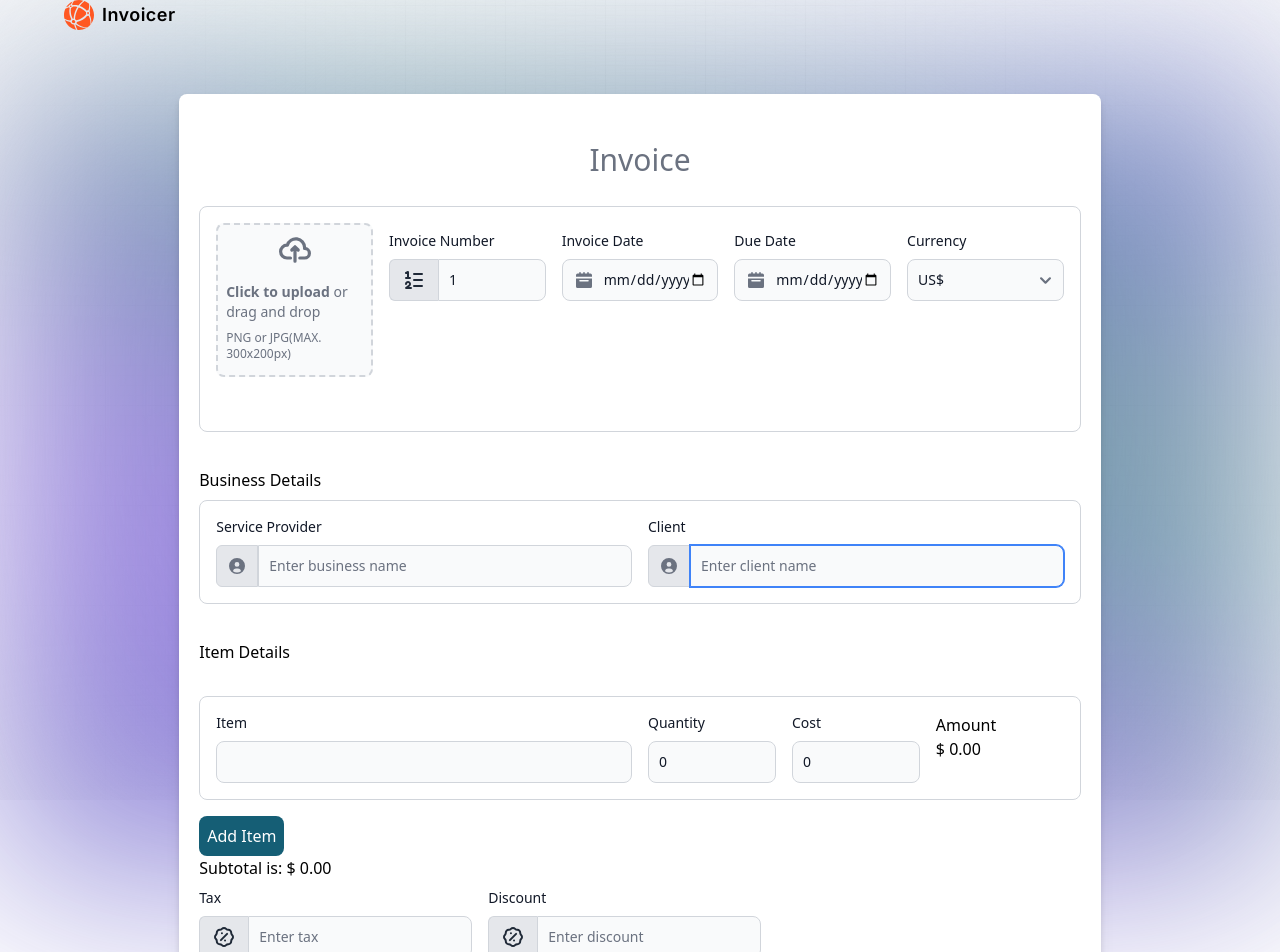
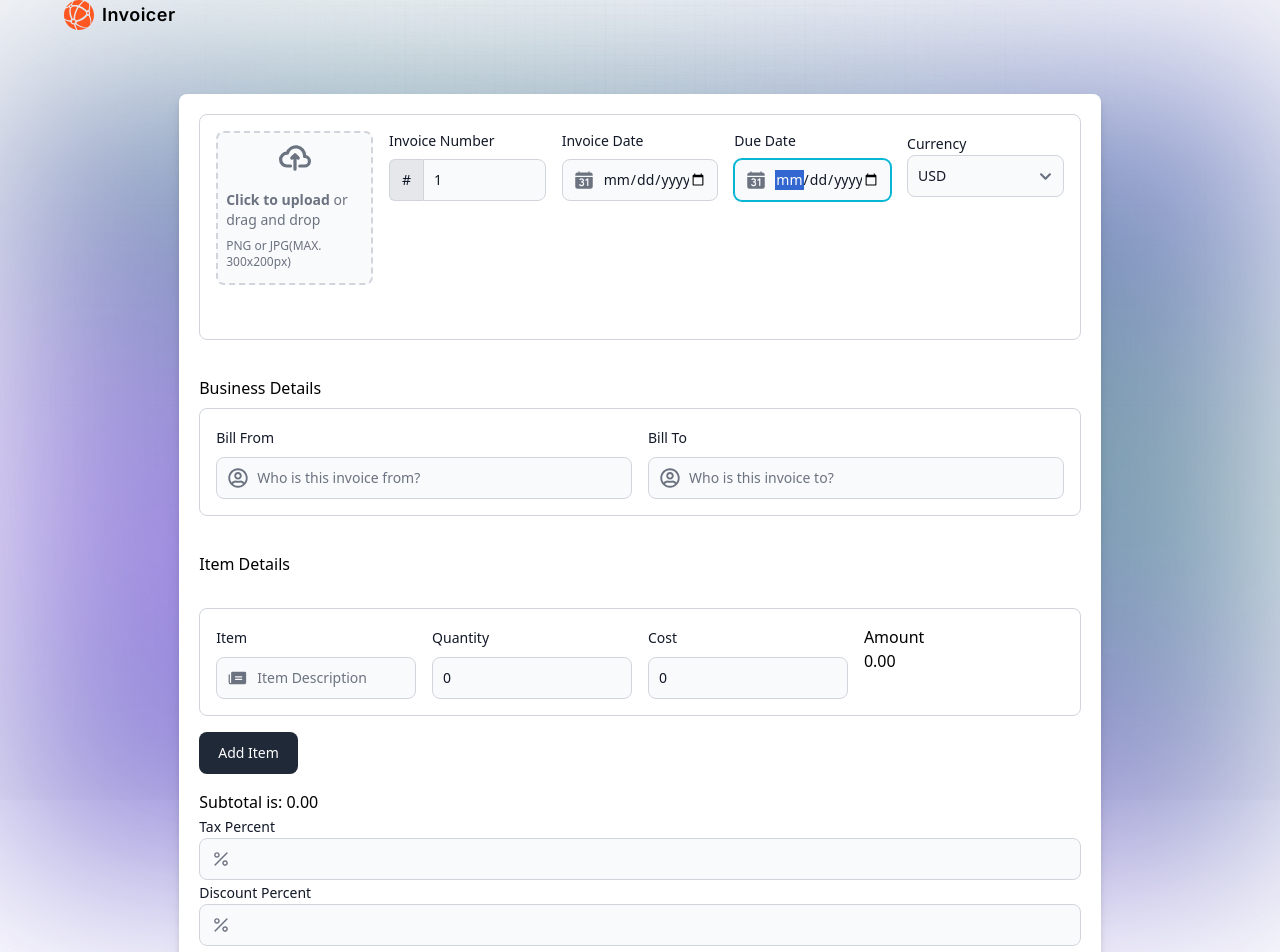
Before and after one commit to emmanuelkumah/invoicer, a Next.js app: page /dashboard in a window 1280 px wide. Shown: the top 952 px of the page. Built offline with nearby package versions, Linux system fonts and the light colour scheme.

Commit message:
Feat: Change components to flowbite-react

```diff
--- a/components/Form.tsx
+++ b/components/Form.tsx
@@ -1,43 +1,43 @@
 "use client";
-import { v4 as uuidv4 } from "uuid";
 
 import DisplayLogo from "./DisplayLogo";
-import InvoiceClient from "./FormFields/InvoiceClient";
-import InvoiceCurrency from "./FormFields/InvoiceCurrency";
-import InvoiceDate from "./FormFields/InvoiceDate";
-import InvoiceDueDate from "./FormFields/InvoiceDueDate";
-import InvoiceItem from "./FormFields/InvoiceItem";
-import InvoiceNumber from "./FormFields/InvoiceNumber";
-import InvoiceProvider from "./FormFields/InvoiceProvider";
+//import InvoiceItem from "./FormFields/InvoiceItem";
 import InvoiceTotal from "./FormFields/InvoiceTotal";
-import { Button, Modal } from "flowbite-react";
+import { Invoice, Item } from "@Interface";
+import { Button, Label, Select, TextInput } from "flowbite-react";
+import { IoCalendarNumber } from "react-icons/io5";
+import { FaRegUserCircle } from "react-icons/fa";
+import { PiNewspaperFill } from "react-icons/pi";
+import { AiOutlinePercentage } from "react-icons/ai";
 
 import { useState } from "react";
 import InvoiceModal from "./InvoiceModal";
 
-interface InvoiceItem {
-  description: string;
-  quantity: number;
-  cost: number;
-}
+const Form = () => {
+  const [invoiceDetails, setInvoiceDetails] = useState<Invoice>({
+    number: "1",
+    date: "",
+    dueDate: "",
+    billFrom: "",
+    billTo: "",
+    currency: "",
+    tax: "",
+    discount: "",
+    invoiceItem: [
+      {
+        description: "",
+        quantity: 0,
+        cost: 0,
+      },
+    ],
+  });
 
-const Form = () => {
-  const [invNumber, setInvNumber] = useState(1);
-  const [invDate, setInvDate] = useState("");
-  const [dueDate, setDueDate] = useState("");
-  const [invoiceName, setInvoiceName] = useState<string>("");
-  const [selectedCurrency, setSelectedCurrency] = useState("$");
+  console.log(invoiceDetails);
+
   const [tax, setTax] = useState<string>("");
   const [discount, setDiscount] = useState<string>("");
   const [selectedImage, setSelectedImage] = useState<File | null>(null);
-  const [businessDetails, setBusinessDetails] = useState({
-    serviceProvider: "",
-    client: "",
-  });
 
-  const [invItems, setInvItems] = useState<InvoiceItem[]>([
-    { description: "", quantity: 0, cost: 0 },
-  ]);
   const [isHovered, setIsHovered] = useState(false);
   const [openModal, setOpenModal] = useState<boolean>(false);
 
@@ -45,10 +45,18 @@ const Form = () => {
     setSelectedImage(file);
   };
 
-  let submittedInvoiceDetails;
-
-  const handleAddNewInvoiceItem = () => {
-    setInvItems([...invItems, { description: "", quantity: 0, cost: 0 }]);
+  const addNewInvoiceItem = () => {
+    setInvoiceDetails({
+      ...invoiceDetails,
+      invoiceItem: [
+        ...invoiceDetails.invoiceItem,
+        {
+          description: "",
+          quantity: 0,
+          cost: 0,
+        },
+      ],
+    });
   };
 
   const handleDeleteInvoiceItem = (index: number) => {
@@ -61,22 +69,22 @@ const Form = () => {
     index: number
   ) => {
     const { name, value } = event.target;
+    const newInvoiceItem = [...invoiceDetails.invoiceItem];
 
-    setInvItems((prevItems) => {
-      const newItems = [...prevItems];
-      newItems[index] = {
-        ...newItems[index],
+    const updatedItem = {
+      ...newInvoiceItem[index],
       [name]: name === "quantity" || name === "cost" ? Number(value) : value,
     };
-      return newItems;
-    });
+
+    newInvoiceItem[index] = updatedItem;
+    setInvoiceDetails({ ...invoiceDetails, invoiceItem: newInvoiceItem });
   };
 
   const calculateAmount = (invQuantity: number, invCost: number) => {
     return (invQuantity * invCost).toFixed(2);
   };
 
-  const subTotal = invItems.reduce((total, currItem) => {
+  const subTotal = invoiceDetails.invoiceItem.reduce((total, currItem) => {
     return total + currItem.cost * currItem.quantity;
   }, 0);
 
@@ -85,34 +93,23 @@ const Form = () => {
   const salesTaxAmount = (Number(tax) / 100) * subTotal;
   const totalAmountDue = totalAfterDiscount + salesTaxAmount;
 
-  const handleInvoiceSubmission = (e: React.FormEvent<HTMLFormElement>) => {
-    e.preventDefault();
-    submittedInvoiceDetails = {
-      invDate: invDate,
-      invNumber: invNumber,
-      invItems: invItems,
-      businessDetails: businessDetails,
-    };
-    setOpenModal(true);
-  };
+  // const handleInvoiceSubmission = (e: React.FormEvent<HTMLFormElement>) => {
+  //   e.preventDefault();
+  //   submittedInvoiceDetails = {
+  //     invDate: invDate,
+  //     invNumber: invNumber,
+  //     invItems: invItems,
+  //     businessDetails: businessDetails,
+  //   };
+  //   setOpenModal(true);
+  // };
 
   return (
     <>
       <form
         className="bg-white p-5 w-full rounded-lg drop-shadow-lg sm:w-[80%]"
-        onSubmit={(event) => handleInvoiceSubmission(event)}
+        // onSubmit={(event) => handleInvoiceSubmission(event)}
       >
-        <div className="grid place-items-center my-5">
-          <input
-            className="text-3xl border-0 text-center focus:outline-0"
-            type="text"
-            name=""
-            id=""
-            placeholder="Invoice"
-            value={invoiceName}
-            onChange={(e) => setInvoiceName(e.target.value)}
-          />
-        </div>
         <section className="grid grid-cols-1 border-3 gap-4 border border-gray-300 rounded-lg p-4 sm:grid-cols-5">
           {selectedImage ? (
             <div
@@ -150,97 +147,193 @@ const Form = () => {
           ) : (
             <DisplayLogo uploadCompanyLogo={uploadCompanyLogo} />
           )}
-          <InvoiceNumber invNumber={invNumber} setInvNumber={setInvNumber} />
+          <div>
+            <Label
+              htmlFor="number"
+              value="Invoice Number"
+              className="block mb-2 text-sm font-medium text-gray-900 dark:text-white"
+            />
 
-          <InvoiceDate invDate={invDate} setInvDate={setInvDate} />
-          <InvoiceDueDate dueDate={dueDate} setDueDate={setDueDate} />
-          <InvoiceCurrency
-            selectedCurrency={selectedCurrency}
-            setSelectedCurrency={setSelectedCurrency}
+            <TextInput
+              placeholder="invoice"
+              type="number"
+              autoFocus
+              min="1"
+              step="1"
+              id="number"
+              addon="#"
+              value={invoiceDetails.number}
+              onChange={(e: React.ChangeEvent<HTMLInputElement>) =>
+                setInvoiceDetails({ ...invoiceDetails, number: e.target.value })
+              }
             />
+          </div>
+
+          <div>
+            <Label
+              htmlFor="date"
+              value="Invoice Date"
+              className="block mb-2 text-sm font-medium text-gray-900 dark:text-white"
+            />
+
+            <TextInput
+              type="date"
+              autoFocus
+              min="2024-01-04"
+              id="date"
+              icon={IoCalendarNumber}
+              value={invoiceDetails.date}
+              onChange={(e: React.ChangeEvent<HTMLInputElement>) =>
+                setInvoiceDetails({
+                  ...invoiceDetails,
+                  date: e.target.value,
+                })
+              }
+            />
+          </div>
+          <div>
+            <Label
+              htmlFor="due-date"
+              value="Due Date"
+              className="block mb-2 text-sm font-medium text-gray-900 dark:text-white"
+            />
+
+            <TextInput
+              type="date"
+              autoFocus
+              min="1"
+              step="1"
+              id="due-date"
+              icon={IoCalendarNumber}
+              value={invoiceDetails.dueDate}
+              onChange={(e: React.ChangeEvent<HTMLInputElement>) =>
+                setInvoiceDetails({
+                  ...invoiceDetails,
+                  dueDate: e.target.value,
+                })
+              }
+            />
+          </div>
+          <div>
+            <Label htmlFor="currency" value="Currency" />
+            <Select
+              id="currency"
+              required
+              value={invoiceDetails.currency}
+              onChange={(e: React.ChangeEvent<HTMLSelectElement>) =>
+                setInvoiceDetails({
+                  ...invoiceDetails,
+                  currency: e.target.value,
+                })
+              }
+            >
+              <option defaultValue="US$">USD</option>
+              <option value="CA$">CAD</option>
+              <option value="£">GBP</option>
+              <option value="GH₵">GHS</option>
+            </Select>
+          </div>
         </section>
         <section>
           <h3 className="mt-9 pb-2">Business Details</h3>
 
           <div className="grid grid-cols-1 border-3 gap-4 border border-gray-300 rounded-lg p-4 sm:grid-cols-2">
-            <InvoiceProvider
-              businessDetails={businessDetails}
-              setBusinessDetails={setBusinessDetails}
+            <div>
+              <div className="mb-2 block">
+                <Label htmlFor="billFrom" value="Bill From" />
+              </div>
+              <TextInput
+                id="billFrom"
+                type="text"
+                icon={FaRegUserCircle}
+                placeholder="Who is this invoice from?"
+                value={invoiceDetails.billFrom}
+                onChange={(e: React.ChangeEvent<HTMLInputElement>) =>
+                  setInvoiceDetails({
+                    ...invoiceDetails,
+                    billFrom: e.target.value,
+                  })
+                }
               />
-            <InvoiceClient
-              businessDetails={businessDetails}
-              setBusinessDetails={setBusinessDetails}
+            </div>
+            <div>
+              <div className="mb-2 block">
+                <Label htmlFor="billTo" value="Bill To" />
+              </div>
+              <TextInput
+                id="billTo"
+                type="text"
+                icon={FaRegUserCircle}
+                placeholder="Who is this invoice to?"
+                value={invoiceDetails.billTo}
+                onChange={(e: React.ChangeEvent<HTMLInputElement>) =>
+                  setInvoiceDetails({
+                    ...invoiceDetails,
+                    billTo: e.target.value,
+                  })
+                }
               />
+            </div>
           </div>
         </section>
         <section>
           <h3 className="mt-9 pb-2">Item Details</h3>
-          {invItems.map((item, index) => (
+          {invoiceDetails.invoiceItem.map((item, index) => (
             <div
-              className="relative grid grid-cols-1 border-3 gap-4 border border-gray-300 rounded-lg p-4 mt-6 sm:grid-cols-6"
+              className="relative grid grid-cols-1 border-3 gap-4 border border-gray-300 rounded-lg p-4 mt-6 sm:grid-cols-4"
               key={index}
-              onMouseEnter={() => setIsHovered(true)}
-              onMouseLeave={() => setIsHovered(false)}
             >
-              <div className="sm:col-span-3">
-                <label
-                  htmlFor="item"
-                  className="block mb-2 text-sm font-medium text-gray-900 dark:text-white"
-                >
-                  Item
-                </label>
-                <input
-                  className="bg-gray-50 border border-gray-300 text-gray-900 text-sm rounded-lg focus:ring-blue-500 focus:border-blue-500 block w-full p-2.5 dark:bg-gray-700 dark:border-gray-600 dark:placeholder-gray-400 dark:text-white dark:focus:ring-blue-500 dark:focus:border-blue-500"
+              <div className="max-w-lg">
+                <div className="mb-2 block">
+                  <Label htmlFor="item" value="Item" />
+                </div>
+                <TextInput
+                  id="item"
                   type="text"
-                  id="item"
+                  placeholder="Item Description"
+                  name="description"
                   required
-                  name="description"
+                  icon={PiNewspaperFill}
                   value={item.description}
                   onChange={(event) => handleInvoiceItemChange(event, index)}
                 />
               </div>
-              <div>
-                <label
-                  htmlFor="quantity"
-                  className="block mb-2 text-sm font-medium text-gray-900 dark:text-white"
-                >
-                  Quantity
-                </label>
-                <input
-                  className="bg-gray-50 border border-gray-300 text-gray-900 text-sm rounded-lg focus:ring-blue-500 focus:border-blue-500 block w-full p-2.5 dark:bg-gray-700 dark:border-gray-600 dark:placeholder-gray-400 dark:text-white dark:focus:ring-blue-500 dark:focus:border-blue-500"
+              <div className="max-w-sm">
+                <div className="mb-2 block">
+                  <Label htmlFor="quantity" value="Quantity" />
+                </div>
+                <TextInput
+                  id="quantity"
+                  min="1"
                   type="number"
-                  min="1"
-                  step="1"
-                  id="quantity"
                   name="quantity"
+                  required
                   value={item.quantity}
                   onChange={(event) => handleInvoiceItemChange(event, index)}
                 />
               </div>
               <div>
-                <label
-                  htmlFor="cost"
-                  className="block mb-2 text-sm font-medium text-gray-900 dark:text-white"
-                >
-                  Cost
-                </label>
-                <input
-                  className="bg-gray-50 border border-gray-300 text-gray-900 text-sm rounded-lg focus:ring-blue-500 focus:border-blue-500 block w-full p-2.5 dark:bg-gray-700 dark:border-gray-600 dark:placeholder-gray-400 dark:text-white dark:focus:ring-blue-500 dark:focus:border-blue-500"
+                <div className="mb-2 block">
+                  <Label htmlFor="cost" value="Cost" />
+                </div>
+                <TextInput
+                  id="cost"
                   type="number"
-                  min="1"
-                  step="1"
-                  id="cost"
                   name="cost"
+                  min="0"
+                  required
                   value={item.cost}
                   onChange={(event) => handleInvoiceItemChange(event, index)}
                 />
               </div>
               <div>
                 <h3>Amount</h3>
-                <h4>{`${selectedCurrency} ${calculateAmount(
+                <h4>
+                  {`${invoiceDetails.currency} ${calculateAmount(
                     item.quantity,
                     item.cost
-                )}`}</h4>
+                  )}`}
+                </h4>
               </div>
               {isHovered && (
                 <div
@@ -264,32 +357,62 @@ const Form = () => {
             </div>
           ))}
 
-          <button
-            className="bg-cyan-800 text-white p-2 rounded-lg mt-4"
-            onClick={handleAddNewInvoiceItem}
-          >
+          <Button onClick={addNewInvoiceItem} color="dark" className="my-4">
             Add Item
-          </button>
+          </Button>
         </section>
-        <InvoiceTotal
+        <section className="flex flex-col">
+          <div>
+            {`Subtotal is:  ${invoiceDetails.currency} ${subTotal.toFixed(2)}`}
+          </div>
+          <div>
+            <Label htmlFor="tax" value="Tax Percent" />
+
+            <TextInput
+              id="tax"
+              type="number"
+              icon={AiOutlinePercentage}
+              value={invoiceDetails.tax}
+              onChange={(event) =>
+                setInvoiceDetails({
+                  ...invoiceDetails,
+                  tax: event.target.value,
+                })
+              }
+            />
+          </div>
+          <div>
+            <Label htmlFor="discount" value="Discount Percent" />
+
+            <TextInput
+              id="discount"
+              type="number"
+              icon={AiOutlinePercentage}
+              value={invoiceDetails.discount}
+              onChange={(event) =>
+                setInvoiceDetails({
+                  ...invoiceDetails,
+                  discount: event.target.value,
+                })
+              }
+            />
+          </div>
+          <h3>{`Total Amount Due: ${invoiceDetails.currency}${totalAmountDue.toFixed(2)}`}</h3>
+        </section>
+
+        {/* <InvoiceTotal
           subTotal={subTotal}
-          selectedCurrency={selectedCurrency}
+          selectedCurrency={invoiceDetails.currency}
           tax={tax}
           setTax={setTax}
           discount={discount}
           setDiscount={setDiscount}
           totalAmount={totalAmountDue}
-        />
-        {/* <button className="bg-teal-500">Preview Invoice</button> */}
+        /> */}
       </form>
       <button onClick={() => setOpenModal(true)}>Preview invoice</button>
-      {/* <button
-        className="bg-cyan-900 rounded-xl p-3 text-white text-xl w-full sm:w-[20%]"
-        onClick={downloadInvoiceAsPDF}
-      >
-        Download Invoice{" "}
-      </button> */}
-      {openModal && (
+
+      {/* {openModal && (
         <InvoiceModal
           openModal={openModal}
           setOpenModal={setOpenModal}
@@ -305,7 +428,7 @@ const Form = () => {
           invDate={invDate}
           dueDate={dueDate}
         />
-      )}
+      )} */}
     </>
   );
 };
--- a/components/FormFields/InvoiceTotal.tsx
+++ b/components/FormFields/InvoiceTotal.tsx
@@ -1,4 +1,6 @@
 import React from "react";
+import { Label, TextInput } from "flowbite-react";
+import { AiOutlinePercentage } from "react-icons/ai";
 
 interface InvoiceTotalProps {
   subTotal: number;
@@ -25,13 +27,17 @@ const InvoiceTotal: React.FC<InvoiceTotalProps> = ({
 
       <div className="flex flex-row gap-4">
         <section className="my-2">
-          <label
-            htmlFor="tax-input"
-            className="block mb-2 text-sm font-medium text-gray-900 dark:text-white"
-          >
-            Tax
-          </label>
-          <div className="flex">
+          <Label htmlFor="tax" value="Tax Percentage" />
+
+          <TextInput
+            id="tax"
+            type="number"
+            icon={AiOutlinePercentage}
+            value={tax}
+            onChange={(event) => setTax(event?.target.value)}
+          />
+
+          {/* <div className="flex">
             <span className="inline-flex items-center px-3 text-sm text-gray-900 bg-gray-200 border border-e-0 border-gray-300 rounded-s-md dark:bg-gray-600 dark:text-gray-400 dark:border-gray-600">
               <svg
                 className="w-6 h-6 text-gray-800 dark:text-white"
@@ -59,10 +65,19 @@ const InvoiceTotal: React.FC<InvoiceTotalProps> = ({
               value={tax}
               onChange={(event) => setTax(event?.target.value)}
             />
-          </div>
+          </div> */}
         </section>{" "}
         <section className="my-2">
-          <label
+          <Label htmlFor="discount" value="Discount Percentage" />
+
+          <TextInput
+            id="discount"
+            type="number"
+            icon={AiOutlinePercentage}
+            value={discount}
+            onChange={(event) => setDiscount(event?.target.value)}
+          />
+          {/* <label
             htmlFor="number-input"
             className="block mb-2 text-sm font-medium text-gray-900 dark:text-white"
           >
@@ -96,7 +111,7 @@ const InvoiceTotal: React.FC<InvoiceTotalProps> = ({
               value={discount}
               onChange={(event) => setDiscount(event.target.value)}
             />
-          </div>
+          </div> */}
         </section>
       </div>
       <section className="flex  justify-between items-center">
--- a/package.json
+++ b/package.json
@@ -20,8 +20,7 @@
     "next": "14.1.3",
     "react": "^18",
     "react-dom": "^18",
-    "react-hook-form": "^7.51.0",
-    "uuid": "^9.0.1"
+    "react-icons": "^5.0.1"
   },
   "devDependencies": {
     "@types/node": "^20",
```
Also changed, not shown: Interface.ts (added, +17 -0 lines), 1 other file (tests, documents, lock files or other folders). Lines whose indentation alone changed are shown as unchanged.
